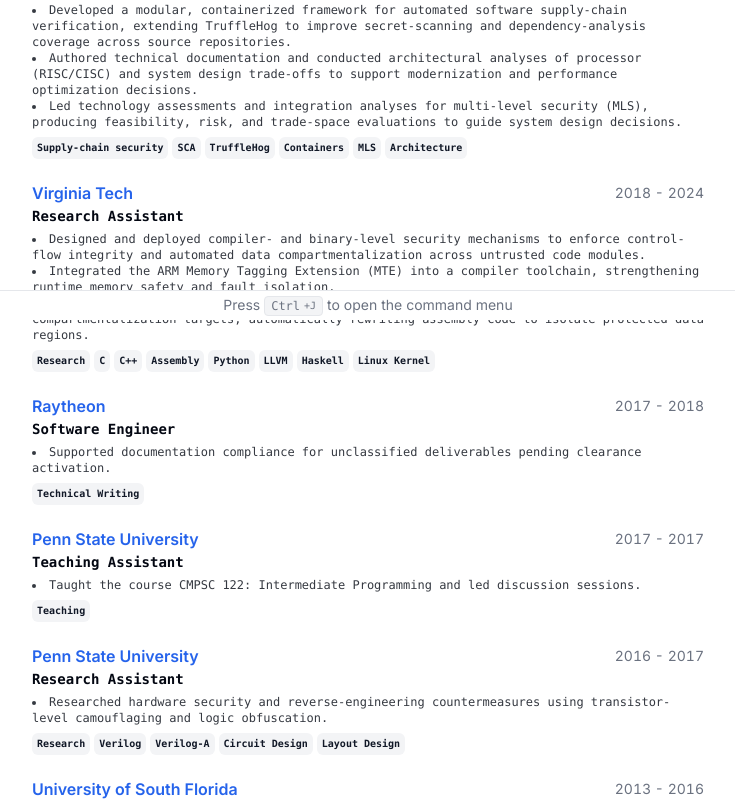
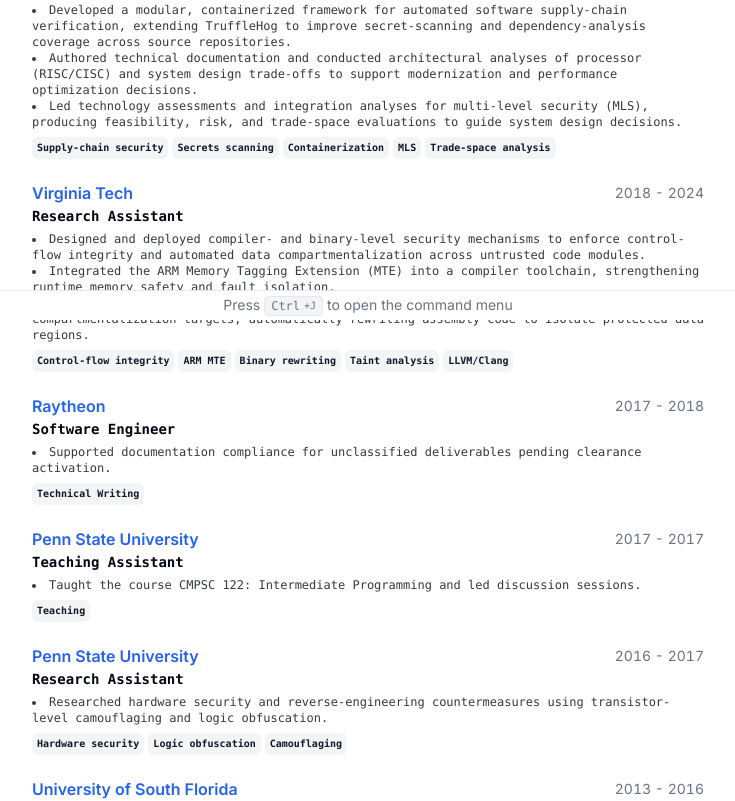
Before and after one commit to boba-jjang/boba-jjang.github.io, a Next.js app: page / in a window 1280 px wide. Shown: the part 480-1281 px from the top of the page, without its empty margins (272-1007 px from the left). Built offline with nearby package versions, Linux system fonts and the light colour scheme.

Commit message:
Minor fixes

```diff
--- a/src/app/page.tsx
+++ b/src/app/page.tsx
@@ -114,11 +114,13 @@
               </Suspense>
             </SectionErrorBoundary>
 
+            {RESUME_DATA.projects.length > 0 && (
             <SectionErrorBoundary sectionName="Projects">
               <Suspense fallback={<SectionSkeleton lines={5} />}>
                 <Projects projects={RESUME_DATA.projects} />
               </Suspense>
             </SectionErrorBoundary>
+            )}
           </div>
         </section>
 
--- a/src/data/resume-data.tsx
+++ b/src/data/resume-data.tsx
@@ -59,7 +59,11 @@
       company: "MITRE Corporation",
       link: "https://www.mitre.org/who-we-are",
       badges: [
-        "Supply-chain security", "SCA", "TruffleHog", "Containers", "MLS", "Architecture"
+        "Supply-chain security",
+        "Secrets scanning",
+        "Containerization",
+        "MLS",
+        "Trade-space analysis",
       ],
       title: "Senior Cyber Engineer",
       start: "2025",
@@ -87,14 +91,11 @@
       company: "Virginia Tech",
       link: "https://www.vt.edu/",
       badges: [
-        "Research",
-        "C",
-        "C++",
-        "Assembly",
-        "Python",
-        "LLVM",
-        "Haskell",
-        "Linux Kernel",
+        "Control-flow integrity",
+        "ARM MTE",
+        "Binary rewriting",
+        "Taint analysis",
+        "LLVM/Clang",
       ],
       title: "Research Assistant",
       start: "2018",
@@ -160,11 +161,7 @@
       company: "Penn State University",
       link: "https://www.psu.edu/",
       badges: [
-        "Research",
-        "Verilog",
-        "Verilog-A",
-        "Circuit Design",
-        "Layout Design",
+        "Hardware security", "Logic obfuscation", "Camouflaging"
       ],
       title: "Research Assistant",
       start: "2016",
@@ -184,11 +181,7 @@
       company: "University of South Florida",
       link: "https://www.usf.edu/",
       badges: [
-        "Research",
-        "Verilog",
-        "Verilog-A",
-        "Circuit Design",
-        "Layout Design",
+        "Hardware security", "PUFs", "STT-MRAM", "Spintronics"
       ],
       title: "Research Assistant",
       start: "2013",
@@ -208,7 +201,7 @@
       company: "Intel",
       link: "https://www.intel.com/content/www/us/en/homepage.html",
       badges: [
-        "MongoDB", "Hardware Debugging"
+        "MongoDB", "Hardware debugging", "Analytics"
       ],
       title: "Intern",
       start: "2013",
```
